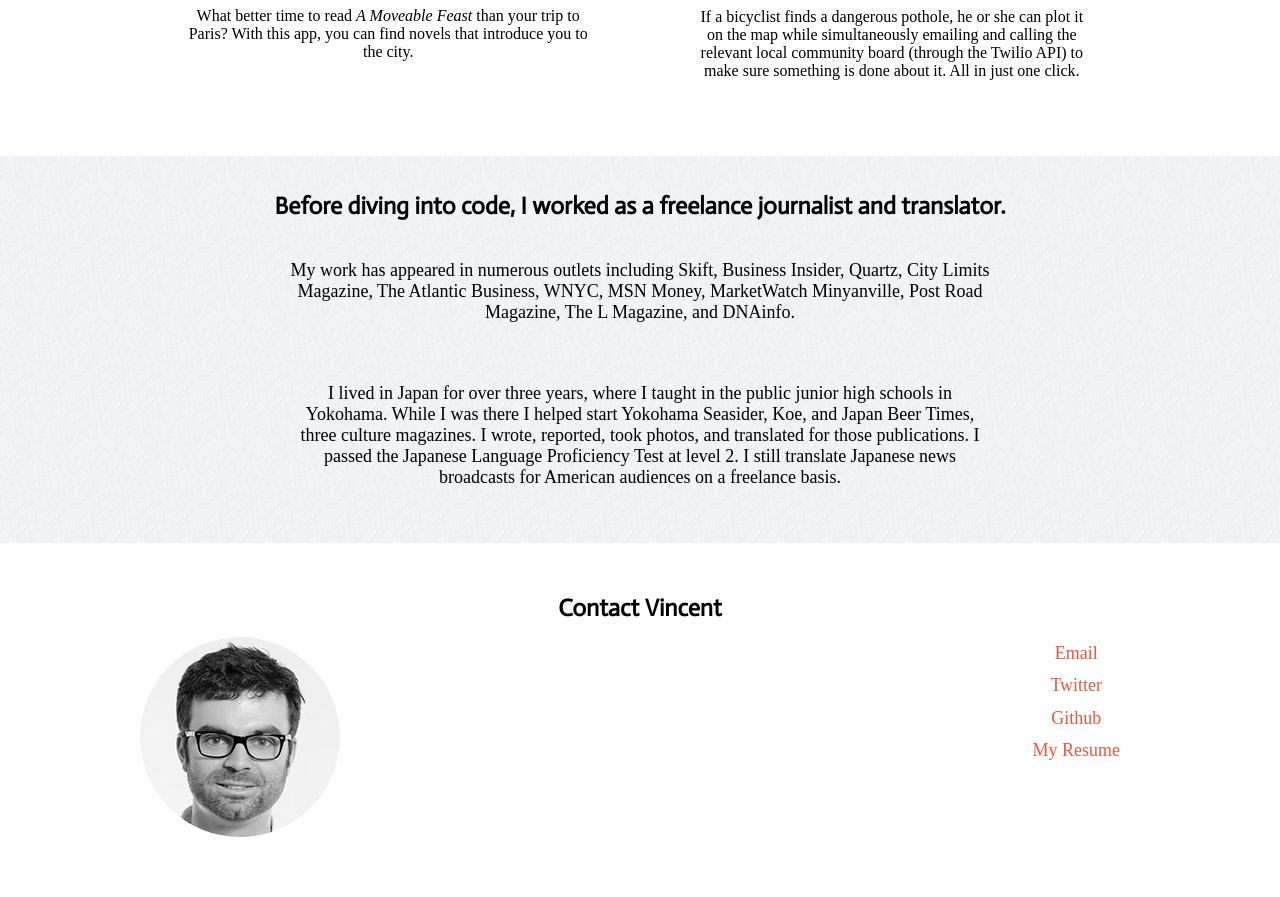
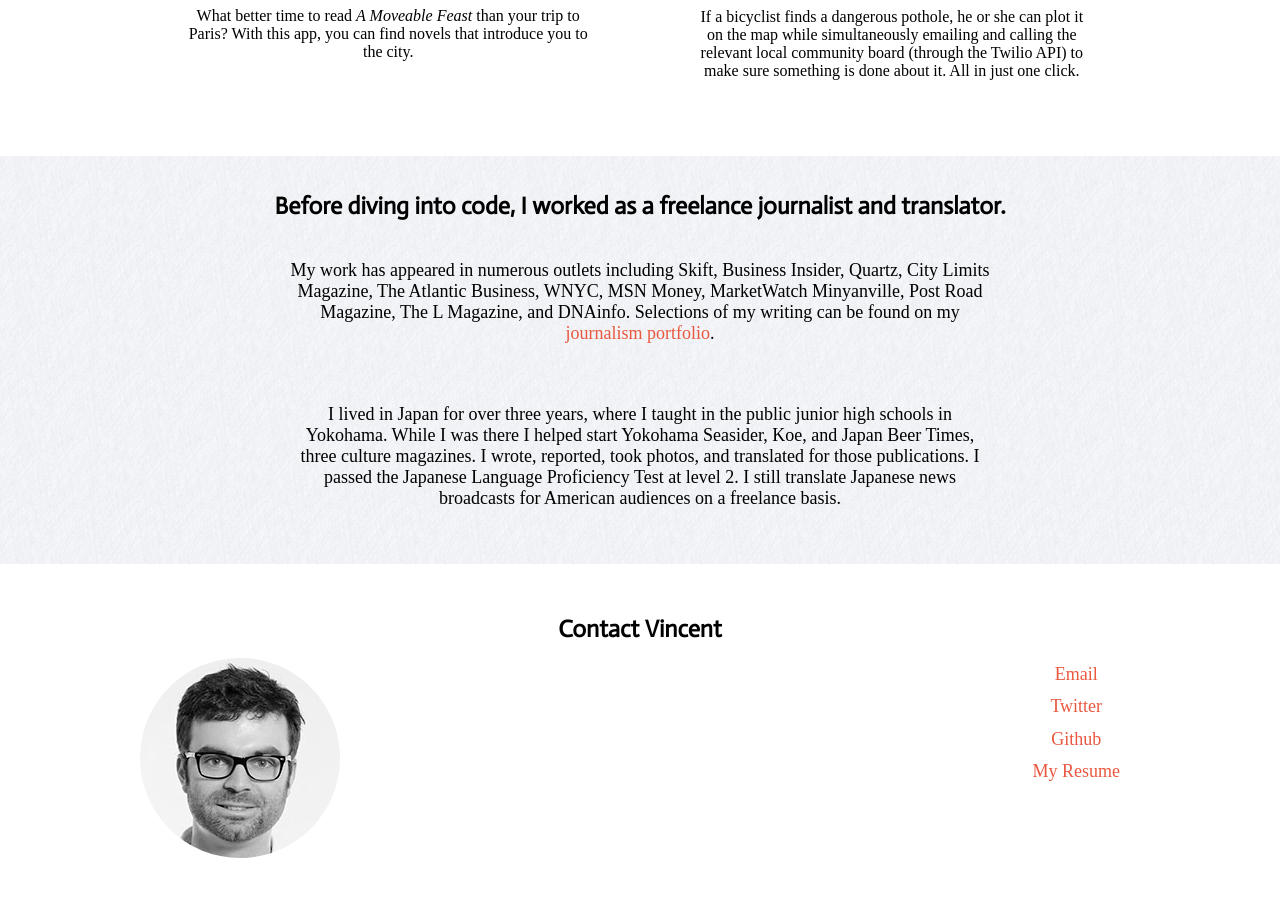
Before and after one commit to trivett/trivett.github.ioold, a Jekyll site: the page built from index.html, in a window 1280 px wide and 900 px high, scrolled down 1381 px. Shown: the top 897 px of the window. Built offline with Jekyll 4.4.1, drawn with Linux system fonts in a browser that asks for light colours; some web fonts are replaced; Markdown is read by kramdown in place of the engine named in the settings.

Commit message:
added link to old portfolio

```diff
--- a/index.html
+++ b/index.html
@@ -69,7 +69,7 @@ title: Vincent Trivett | NYC-Based Web Developer
       <h2>
         Before diving into code, I worked as a freelance journalist and translator.
       </h2>
-      <p class="text">My work has appeared in numerous outlets including Skift, Business Insider, Quartz, City Limits Magazine, The Atlantic Business, WNYC, MSN Money, MarketWatch Minyanville, Post Road Magazine, The L Magazine, and DNAinfo.</p>
+      <p class="text">My work has appeared in numerous outlets including Skift, Business Insider, Quartz, City Limits Magazine, The Atlantic Business, WNYC, MSN Money, MarketWatch Minyanville, Post Road Magazine, The L Magazine, and DNAinfo. Selections of my writing can be found on my <a href="http://vincenttrivett.journalism.cuny.edu">journalism portfolio</a>.</p>
 
       <p class="text">I lived in Japan for over three years, where I taught in the public junior high schools in Yokohama. While I was there I helped start Yokohama Seasider, Koe, and Japan Beer Times, three culture magazines. I wrote, reported, took photos, and translated for those publications. I passed the Japanese Language Proficiency Test at level 2. I still translate Japanese news broadcasts for American audiences on a freelance basis.</p>
 
```
